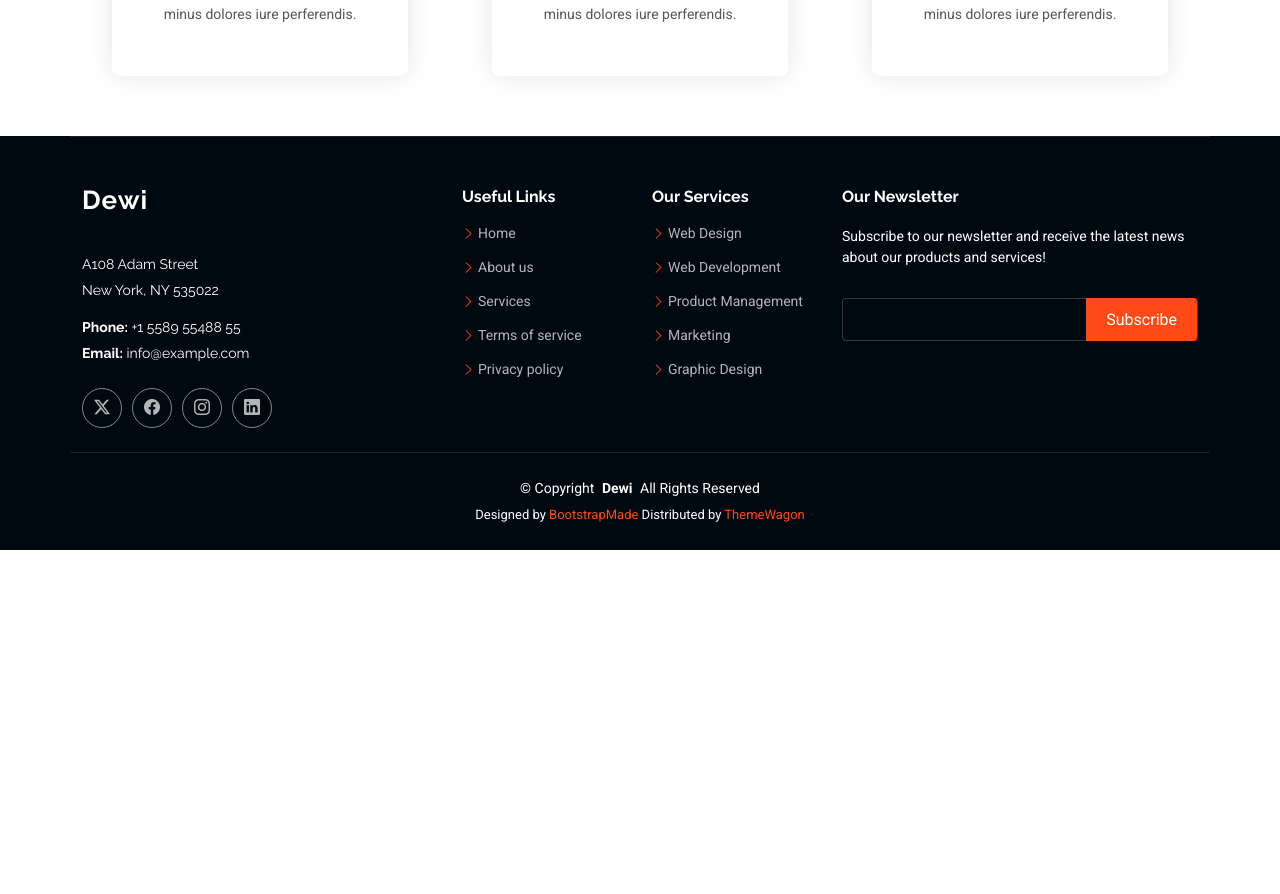
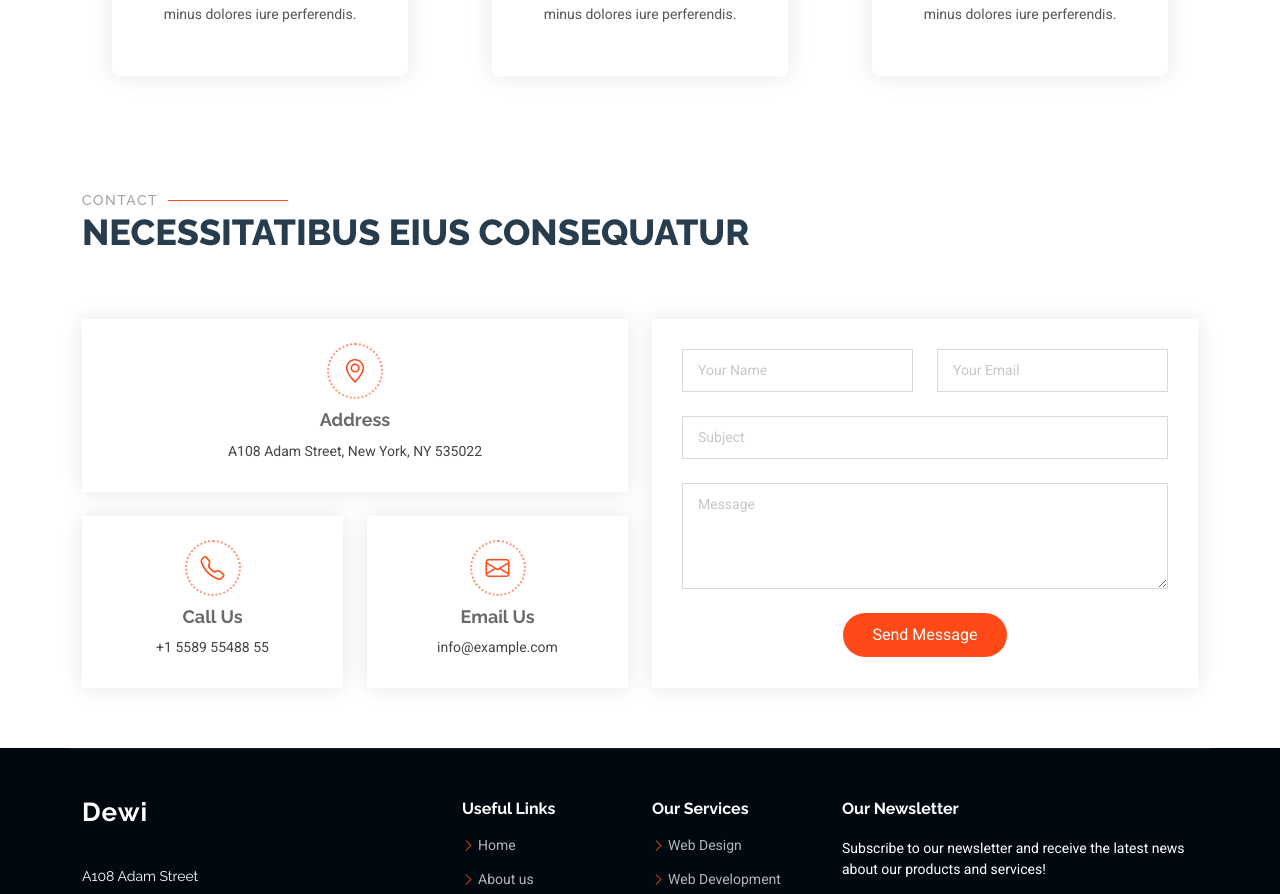
Before and after one commit to muhammadFathony/dewi-cp, a React (Vite) app: page /#home in a window 1280 px wide. Shown: the part 2420-3314 px from the top of the page. Before the commit the page ends 2970 px from the top, so only its background shows below. Built offline with nearby package versions, Linux system fonts and the light colour scheme.

Commit message:
new update contact

```diff
--- /dev/null
+++ b/src/components/contact/index.jsx
@@ -0,0 +1,83 @@
+const Component = () => {
+    return (
+        <>
+            <section id="contact" className="contact section">
+
+                <div className="container section-title" data-aos="fade-up">
+                    <h2>Contact</h2>
+                    <p>Necessitatibus eius consequatur</p>
+                </div>
+                <div className="container" data-aos="fade-up" data-aos-delay="100">
+
+                    <div className="row gy-4">
+                        <div className="col-lg-6 ">
+                            <div className="row gy-4">
+
+                                <div className="col-lg-12">
+                                    <div className="info-item d-flex flex-column justify-content-center align-items-center" data-aos="fade-up" data-aos-delay="200">
+                                        <i className="bi bi-geo-alt"></i>
+                                        <h3>Address</h3>
+                                        <p>A108 Adam Street, New York, NY 535022</p>
+                                    </div>
+                                </div>
+
+                                <div className="col-md-6">
+                                    <div className="info-item d-flex flex-column justify-content-center align-items-center" data-aos="fade-up" data-aos-delay="300">
+                                        <i className="bi bi-telephone"></i>
+                                        <h3>Call Us</h3>
+                                        <p>+1 5589 55488 55</p>
+                                    </div>
+                                </div>
+
+                                <div className="col-md-6">
+                                    <div className="info-item d-flex flex-column justify-content-center align-items-center" data-aos="fade-up" data-aos-delay="400">
+                                        <i className="bi bi-envelope"></i>
+                                        <h3>Email Us</h3>
+                                        <p>info@example.com</p>
+                                    </div>
+                                </div>
+
+                            </div>
+                        </div>
+
+                        <div className="col-lg-6">
+                            <form action="forms/contact.php" method="post" className="php-email-form" data-aos="fade-up" data-aos-delay="500">
+                                <div className="row gy-4">
+
+                                    <div className="col-md-6">
+                                        <input type="text" name="name" className="form-control" placeholder="Your Name" required="" />
+                                    </div>
+
+                                    <div className="col-md-6 ">
+                                        <input type="email" className="form-control" name="email" placeholder="Your Email" required="" />
+                                    </div>
+
+                                    <div className="col-md-12">
+                                        <input type="text" className="form-control" name="subject" placeholder="Subject" required="" />
+                                    </div>
+
+                                    <div className="col-md-12">
+                                        <textarea className="form-control" name="message" rows="4" placeholder="Message" required=""></textarea>
+                                    </div>
+
+                                    <div className="col-md-12 text-center">
+                                        <div className="loading">Loading</div>
+                                        <div className="error-message"></div>
+                                        <div className="sent-message">Your message has been sent. Thank you!</div>
+
+                                        <button type="submit">Send Message</button>
+                                    </div>
+
+                                </div>
+                            </form>
+                        </div>
+
+                    </div>
+
+                </div>
+
+            </section>
+        </>
+    )
+}
+export default Component
--- a/src/pages/home/Index.jsx
+++ b/src/pages/home/Index.jsx
@@ -2,6 +2,7 @@ import Hero from "../../components/hero"
 import About from "../../components/about"
 import Stats from "../../components/stats";
 import Service from "../../components/services";
+import Contact from "../../components/contact"
 const Component = () => {
     return (
         <>
@@ -9,6 +10,7 @@ const Component = () => {
             <About />
             <Stats />
             <Service />
+            <Contact />
         </>
     );
 }
```
